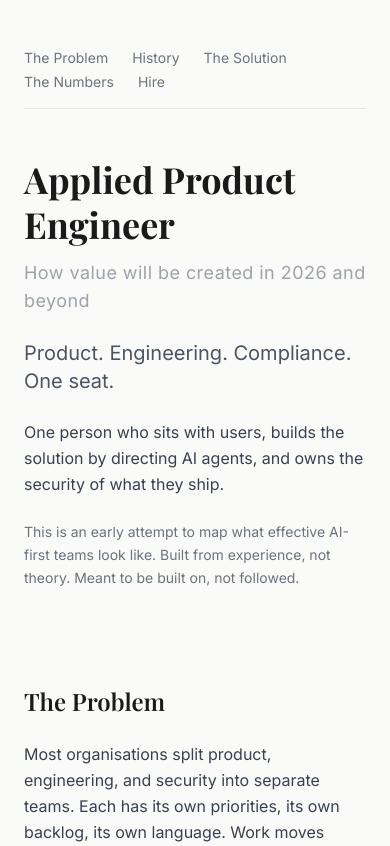
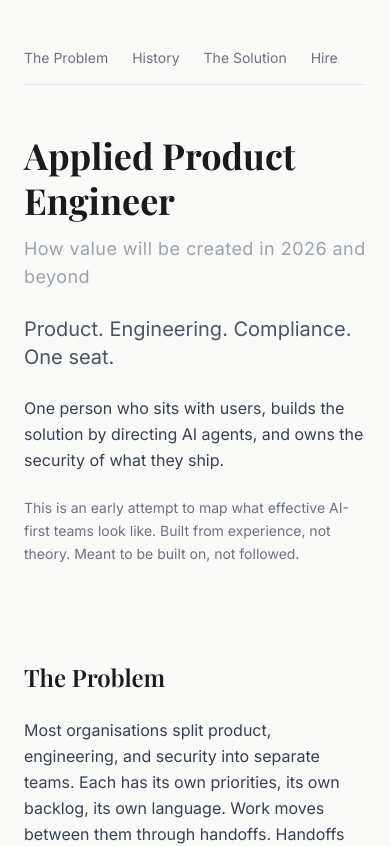
Before and after one commit to skyblue-will/ape-site, a Next.js app: page / in a window 390 px wide. Shown: the top 846 px of the page. Built offline with nearby package versions, Linux system fonts and the light colour scheme.

Commit message:
Remove Numbers section - value creates the salaries, not the other way round

```diff
--- a/app/page.tsx
+++ b/app/page.tsx
@@ -7,8 +7,7 @@ export default function Home() {
           <a href="#problem" className="hover:text-teal-accent">The Problem</a>
           <a href="#history" className="hover:text-teal-accent">History</a>
           <a href="#solution" className="hover:text-teal-accent">The Solution</a>
-          <a href="#numbers" className="hover:text-teal-accent">The Numbers</a>
-          <a href="#hire" className="hover:text-teal-accent">Hire</a>
+                    <a href="#hire" className="hover:text-teal-accent">Hire</a>
         </div>
       </nav>
 
@@ -131,20 +130,6 @@ export default function Home() {
         </p>
       </section>
 
-      {/* The Numbers */}
-      <section id="numbers" className="mb-24 scroll-mt-20">
-        <h2 className="font-serif text-2xl sm:text-3xl font-semibold mb-6">The Numbers</h2>
-        <p className="text-gray-700 leading-relaxed mb-4">
-          A traditional product team: product manager (&pound;65k), three engineers (&pound;75k each), QA (&pound;45k), security analyst (&pound;55k), scrum master (&pound;50k). That&apos;s &pound;440k in salaries before office space, tools, and management overhead.
-        </p>
-        <p className="text-gray-700 leading-relaxed mb-4">
-          An APE team: one commercial mind (&pound;70k), one APE (&pound;80k), one fractional security specialist (&pound;20k retainer). That&apos;s &pound;170k. Less than half the cost. Faster shipping. Better security, because the freed budget goes to real pen testing instead of compliance theatre.
-        </p>
-        <p className="text-gray-700 leading-relaxed">
-          The maths only works because AI agents do the implementation work that used to require three engineers. The humans do what AI cannot: judgment, trust, relationships, and knowing what to build.
-        </p>
-      </section>
-
       {/* Hire an APE */}
       <section id="hire" className="mb-24 scroll-mt-20">
         <h2 className="font-serif text-2xl sm:text-3xl font-semibold mb-6">Hire an APE</h2>
```
